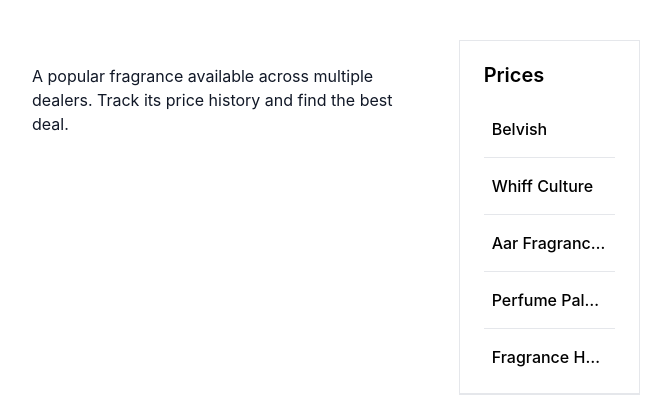
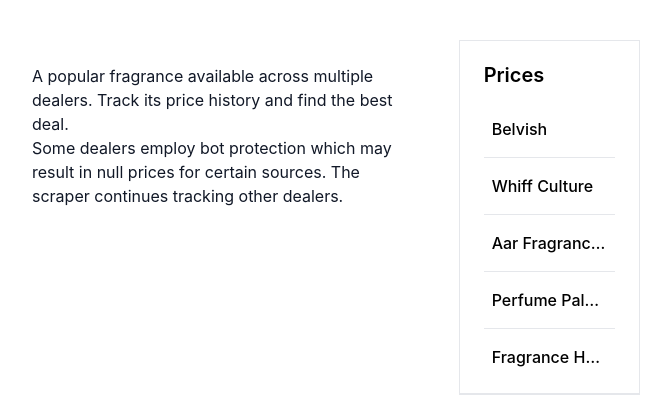
Before and after one commit to Varsedile/frag-track, a Flask app: page /fragrance in a window 1280 px wide. Shown: the part 475-870 px from the top of the page, without its empty margins (304-975 px from the left). Run offline with Flask 3, Linux system fonts and the light colour scheme; some libraries are stand-ins or nearby versions.

Commit message:
Clarified null error in description

```diff
--- a/static/js/frag.js
+++ b/static/js/frag.js
@@ -39,6 +39,10 @@
     document.getElementById("fragrance-haven-link").href = frag[6]
 
     elements.forEach(item => {
+
+        console.log(minAmt)
+        console.log(frag[item.id])
+
         if (frag[item.id] == "null" || frag[item.id] == null) {
             document.getElementById(item.element).innerHTML = "N/A"
             document.getElementById(item.element).classList.add("text-gray-400")
--- a/templates/fragrance.html
+++ b/templates/fragrance.html
@@ -165,7 +165,7 @@
           <h3 class="sr-only">Description</h3>
 
           <div class="space-y-6">
-            <p class="text-base text-gray-900">A popular fragrance available across multiple dealers. Track its price history and find the best deal.</p>
+            <p class="text-base text-gray-900">A popular fragrance available across multiple dealers. Track its price history and find the best deal. <br> Some dealers employ bot protection which may result in null prices for certain sources. The scraper continues tracking other dealers.</p>
           </div>
         </div>
       </div>
```
